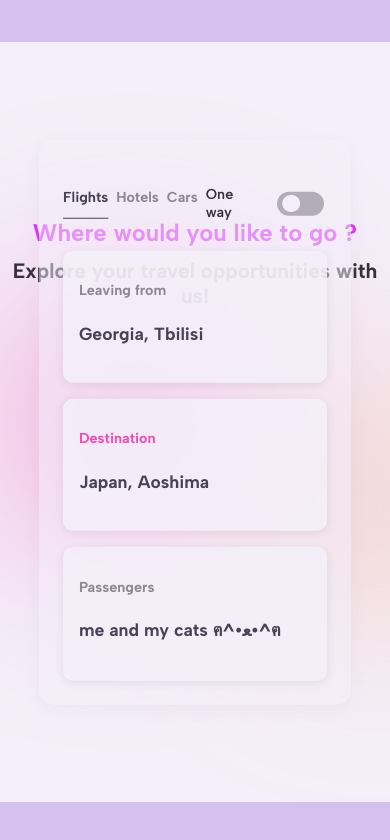
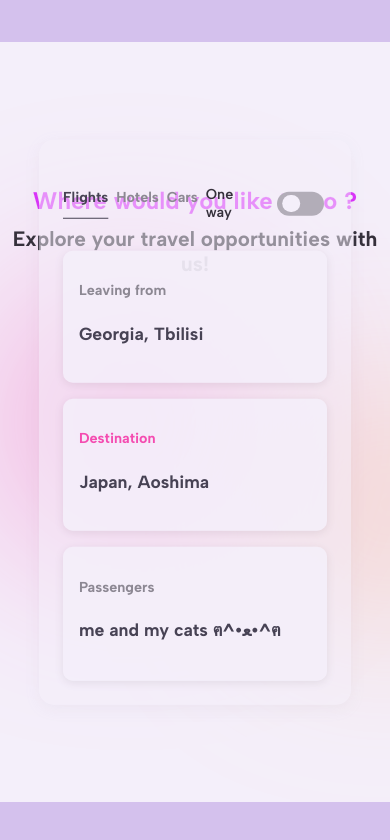
Before and after one commit to edacommits/wowwasistdas, a plain HTML site: page index.html in a window 390 px wide. Drawn offline with Linux system fonts and the light colour scheme; a web font is replaced by a local one.

Commit message:
Update cssfile1.css

```diff
--- a/cssfile1.css
+++ b/cssfile1.css
@@ -56,7 +56,7 @@ body {
 }
 
 .h1h2 {
-  margin-top: 20rem;
+  margin-top: 15rem;
 }
 
 h1 {
@@ -228,7 +228,7 @@ h5 {
 @media (max-width: 768px) {
   .h1h2 {
     position: relative;
-    margin-top: 11rem;
+    margin-top: 9rem;
   }
 
   .text-container {
```
